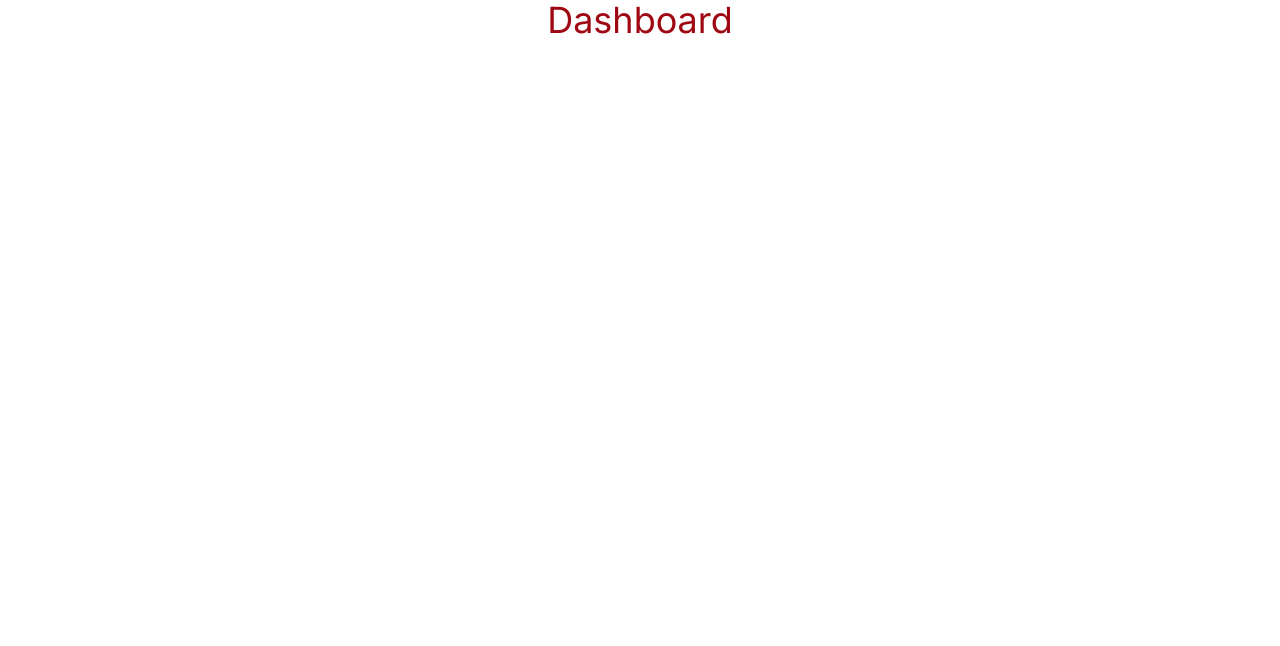
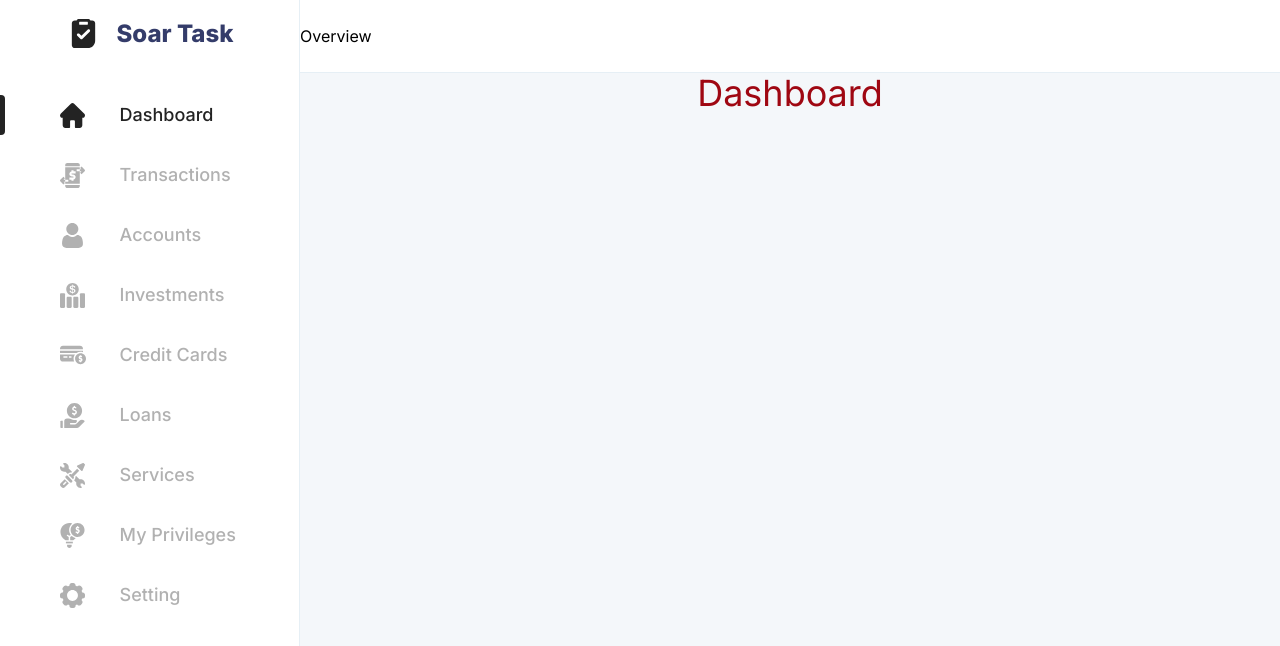
Before and after one commit to kbabawale/soar, a React (Vite) app: page / in a window 1280 px wide. Shown: the top 646 px of the page. Built offline with nearby package versions, Linux system fonts and the light colour scheme.

Commit message:
Sidebar implementation

```diff
--- a/src/components/HomeLayout.component.tsx
+++ b/src/components/HomeLayout.component.tsx
@@ -1,15 +1,27 @@
-import { Outlet } from "react-router-dom";
+import { Link, Outlet } from "react-router-dom";
+import Sidebar from "./Sidebar.component";
 
 function HomeLayout() {
   return (
     // Flex column
-    <div>
+    <div className="bg-c-light-gray w-screen h-screen absolute">
       {/* Sidebar */}
-      <section></section>
+      <section className="fixed w-[300px] h-screen bg-white border-r border-[#E6EFF5]">
+        <Link to="/" title="Homepage">
+          <div className="flex items-center justify-center space-x-4 py-4">
+            <img src="/logo.svg" alt="Logo" aria-label="SOAR Logo" />
+            <span className="heading-1">Soar Task</span>
+          </div>
+        </Link>
+        <Sidebar />
+      </section>
 
-      <section>
+      <section className="fixed w-[calc(100%-300px)] right-0">
         {/* top nav */}
-        <nav></nav>
+        <nav className="bg-white flex items-center py-6 border-b border-[#E6EFF5]">
+          <span>Overview</span>
+          <input type="search" />
+        </nav>
 
         {/* Body */}
         <main>
--- /dev/null
+++ b/src/components/Menu.component.tsx
@@ -0,0 +1,40 @@
+import { Link, useLocation } from "react-router-dom";
+import { Menu } from "../util/model";
+
+const SideMenuItem = ({ filledIcon, unfilledIcon, label, route }: Menu) => {
+  const location = useLocation();
+  const currentRouteActive = (currentRoute: string): boolean => {
+    if (currentRoute === location.pathname) return true;
+    return false;
+  };
+
+  const isCurrentRoute = currentRouteActive(route);
+
+  return (
+    <Link to={route} title={label}>
+      <div className="flex items-center h-14">
+        <div className="w-[20%]">
+          {isCurrentRoute && (
+            <div className="w-[5px] h-10 rounded-r bg-c-secondary"></div>
+          )}
+        </div>
+        <div className="w-[20%]">
+          <img
+            src={`${isCurrentRoute ? filledIcon : unfilledIcon}.svg`}
+            alt={label}
+            aria-label={label}
+          />
+        </div>
+        <span
+          className={`text-lg font-medium ${
+            isCurrentRoute ? "text-c-secondary" : "text-c-light"
+          } `}
+        >
+          {label}
+        </span>
+      </div>
+    </Link>
+  );
+};
+
+export default SideMenuItem;
--- /dev/null
+++ b/src/components/Sidebar.component.tsx
@@ -0,0 +1,22 @@
+import { MENUITEMS } from "../util/menuItems";
+import SideMenuItem from "./Menu.component";
+
+function Sidebar() {
+  const _menuitems = MENUITEMS;
+
+  return (
+    <div className="flex flex-col w-full pt-5 space-y-1">
+      {_menuitems.map((object, index) => (
+        <SideMenuItem
+          label={object.label}
+          filledIcon={object.filledIcon}
+          unfilledIcon={object.unfilledIcon}
+          route={object.route}
+          key={index}
+        />
+      ))}
+    </div>
+  );
+}
+
+export default Sidebar;
--- a/src/main.tsx
+++ b/src/main.tsx
@@ -15,6 +15,7 @@ const router = createBrowserRouter([
         element: <Dashboard />,
       },
       { path: "/settings", element: <Settings /> },
+      { path: "*", element: <h1>Error - Page not found</h1> },
     ],
   },
 
--- a/src/style.css
+++ b/src/style.css
@@ -4,7 +4,15 @@
 @config "../tailwind.config.ts";
 
 @layer base{
-    *{
-        @apply font-inter;
+    body{
+        @apply font-inter text-base;
+    }
+
+    .heading-1{
+        @apply font-extrabold text-2xl text-c-primary;
+    }
+
+    a:hover, Link:hover{
+        @apply transition-colors;
     }
 }
--- /dev/null
+++ b/src/util/menuItems.ts
@@ -0,0 +1,58 @@
+import { Menu } from "./model";
+
+export const MENUITEMS: Menu[] = [
+  {
+    filledIcon: "/home-filled",
+    unfilledIcon: "/home-unfilled",
+    label: "Dashboard",
+    route: "/",
+  },
+  {
+    filledIcon: "/transactions",
+    unfilledIcon: "/transactions",
+    label: "Transactions",
+    route: "/transactions",
+  },
+  {
+    filledIcon: "/accounts",
+    unfilledIcon: "/accounts",
+    label: "Accounts",
+    route: "/accounts",
+  },
+  {
+    filledIcon: "/investments",
+    unfilledIcon: "/investments",
+    label: "Investments",
+    route: "/investments",
+  },
+  {
+    filledIcon: "/credit-cards",
+    unfilledIcon: "/credit-cards",
+    label: "Credit Cards",
+    route: "/cards",
+  },
+  {
+    filledIcon: "/loans",
+    unfilledIcon: "/loans",
+    label: "Loans",
+    route: "/loans",
+  },
+  {
+    filledIcon: "/services",
+    unfilledIcon: "/services",
+    label: "Services",
+    route: "/services",
+  },
+  {
+    filledIcon: "/privileges",
+    unfilledIcon: "/privileges",
+    label: "My Privileges",
+    route: "/privileges",
+  },
+  {
+    filledIcon: "/settings-filled",
+    unfilledIcon: "/settings-unfilled",
+    label: "Setting",
+    route: "/settings",
+  },
+];
--- /dev/null
+++ b/src/util/model.ts
@@ -0,0 +1,6 @@
+export type Menu = {
+  label: string;
+  filledIcon: string;
+  unfilledIcon: string;
+  route: string;
+};
```
